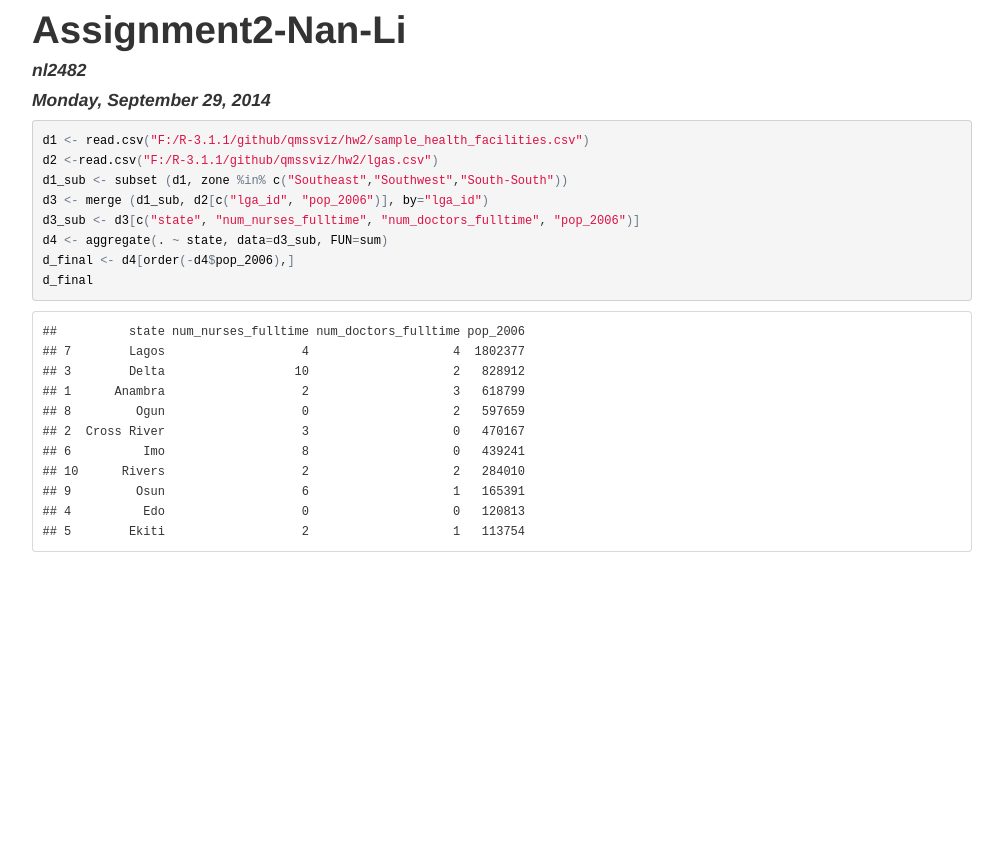
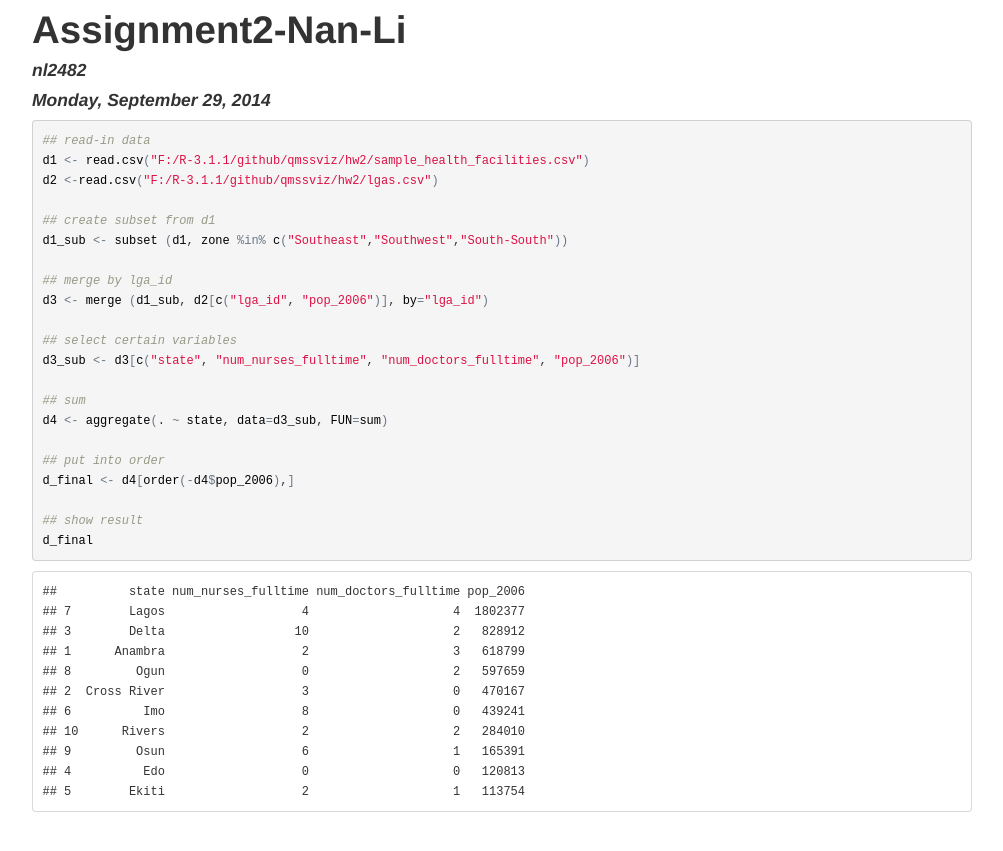
Before and after one commit to malecki/qmssviz, a Jekyll site: the page hw2/_posts/2014-9-29-NanLi-hw2.html, which Jekyll copies as it is, in a window 1280 px wide. Shown: the top 851 px of the page, without its empty margins (138-1141 px from the left). Built offline with Jekyll 4.4.1, drawn with Linux system fonts in a browser that asks for light colours; Markdown is read by kramdown in place of the engine named in the settings.

Commit message:
add some annotate

```diff
--- a/hw2/_posts/2014-9-29-NanLi-hw2.html
+++ b/hw2/_posts/2014-9-29-NanLi-hw2.html
@@ -58,13 +58,26 @@ if (window.hljs && document.readyState && document.readyState === "complete") {
 </div>
 
 
-<pre class="r"><code>d1 &lt;- read.csv(&quot;F:/R-3.1.1/github/qmssviz/hw2/sample_health_facilities.csv&quot;)
+<pre class="r"><code>## read-in data
+d1 &lt;- read.csv(&quot;F:/R-3.1.1/github/qmssviz/hw2/sample_health_facilities.csv&quot;)
 d2 &lt;-read.csv(&quot;F:/R-3.1.1/github/qmssviz/hw2/lgas.csv&quot;)
+
+## create subset from d1
 d1_sub &lt;- subset (d1, zone %in% c(&quot;Southeast&quot;,&quot;Southwest&quot;,&quot;South-South&quot;))
+
+## merge by lga_id
 d3 &lt;- merge (d1_sub, d2[c(&quot;lga_id&quot;, &quot;pop_2006&quot;)], by=&quot;lga_id&quot;)
+
+## select certain variables
 d3_sub &lt;- d3[c(&quot;state&quot;, &quot;num_nurses_fulltime&quot;, &quot;num_doctors_fulltime&quot;, &quot;pop_2006&quot;)]
+
+## sum
 d4 &lt;- aggregate(. ~ state, data=d3_sub, FUN=sum)
+
+## put into order
 d_final &lt;- d4[order(-d4$pop_2006),]
+
+## show result
 d_final</code></pre>
 <pre><code>##          state num_nurses_fulltime num_doctors_fulltime pop_2006
 ## 7        Lagos                   4                    4  1802377
```
Also changed, not shown: hw2/_posts/2014-9-29-NanLi-hw2.Rmd (+13 -0 lines).
